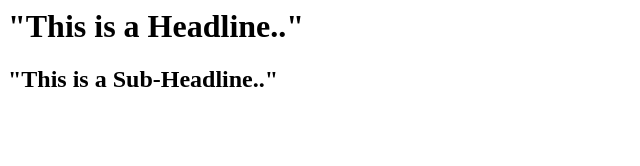
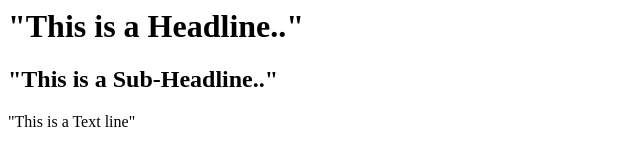
Before and after one commit to keshav-creator/git_repo, a plain HTML site: page index.html in a window 1280 px wide. Shown: the whole page, without its empty margins (0-640 px from the left). Drawn offline with Linux system fonts and the light colour scheme.

Commit message:
Update index.html

```diff
--- a/index.html
+++ b/index.html
@@ -2,5 +2,6 @@
     <body>
         <h1>"This is a Headline.."</h1>
         <h2>"This is a Sub-Headline.."</h2>
+        <p>"This is a Text line"</p>
     </body>
 </html>
```
